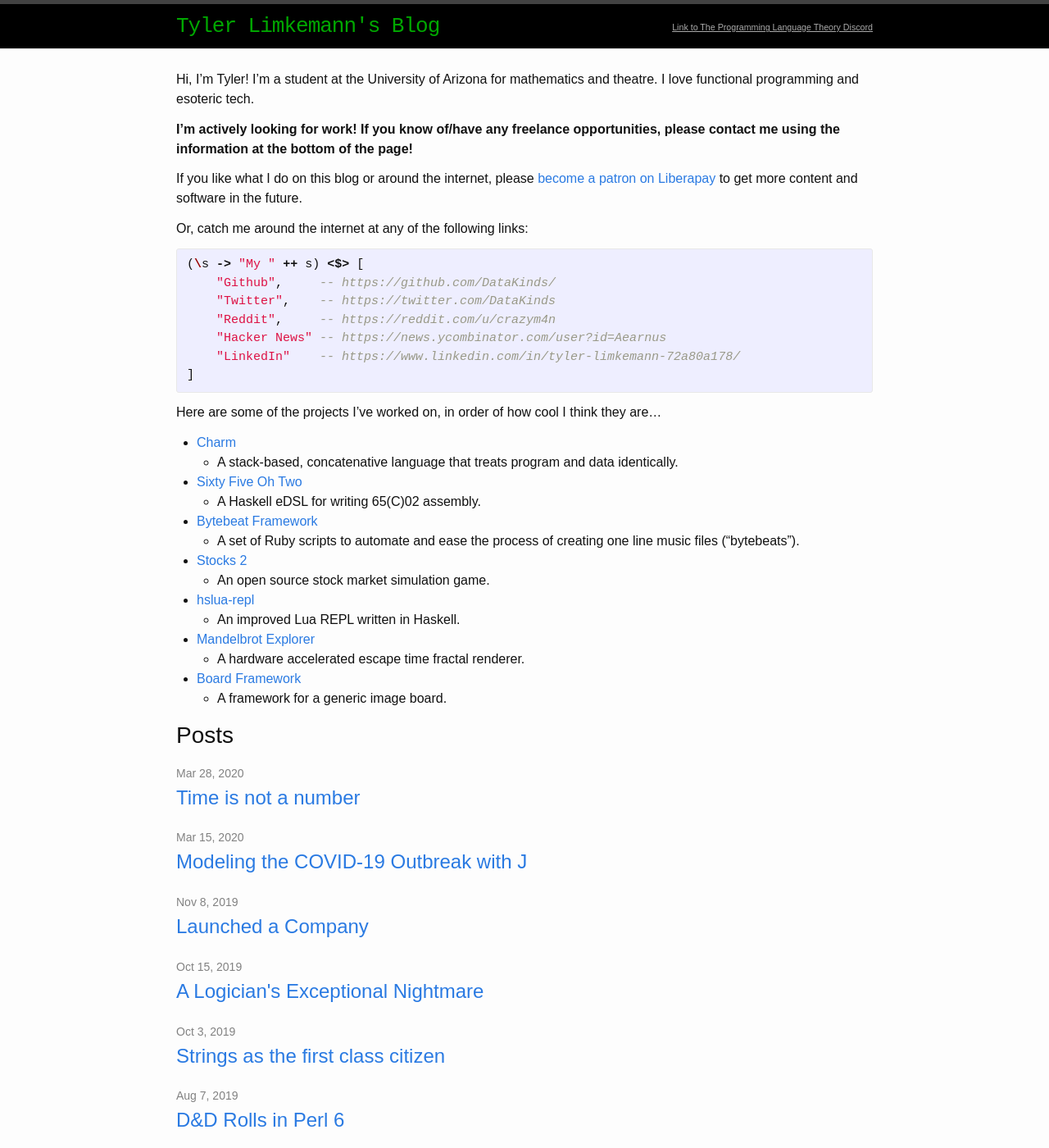
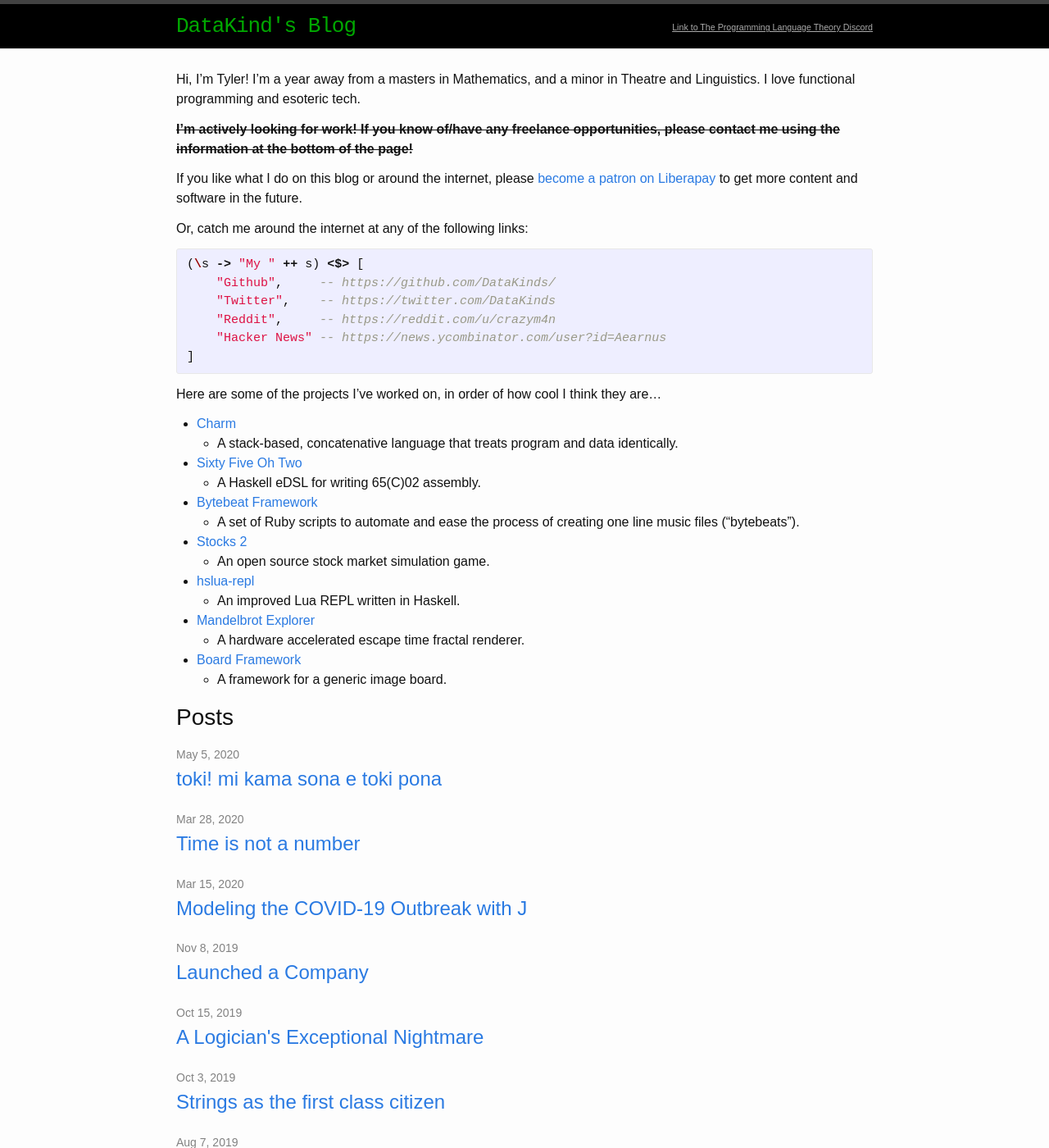
Before and after one commit to DataKinds/datakinds.github.io, a Jekyll site: the page built from index.md, in a window 1280 px wide and 1400 px high. Shown: the whole window at 82% size. Built offline with Jekyll 4.4.1, drawn with Linux system fonts in a browser that asks for light colours; some of the changed text lies outside the part shown.

Commit message:
Cops can't use git history

```diff
--- a/_config.yml
+++ b/_config.yml
@@ -13,8 +13,8 @@
 # you will see them accessed via {{ site.title }}, {{ site.email }}, and so on.
 # You can create any custom variable you would like, and they will be accessible
 # in the templates via {{ site.myvariable }}.
-title: Tyler Limkemann's Blog
-email: tslimkemann@email.arizona.edu
+title: DataKind's Blog
+email: <none, message me on twitter>
 description: >- # this means to ignore newlines until "baseurl:"
   This is DataKinds' personal blog.
 baseurl: "" # the subpath of your site, e.g. /blog
--- a/_includes/about_include.md
+++ b/_includes/about_include.md
@@ -1,6 +1,6 @@
-Hi, I'm Tyler! I'm a student at the University of Arizona for mathematics and theatre. I love functional programming and esoteric tech.
+Hi, I'm Tyler! I'm a year away from a masters in Mathematics, and a minor in Theatre and Linguistics. I love functional programming and esoteric tech.
 
-**I'm actively looking for work! If you know of/have any freelance opportunities, please contact me using the information at the bottom of the page!**
+~~**I'm actively looking for work! If you know of/have any freelance opportunities, please contact me using the information at the bottom of the page!**~~
 
 If you like what I do on this blog or around the internet, please [become a patron on Liberapay](https://liberapay.com/Aearnus) to get more content and software in the future.
 
@@ -12,7 +12,6 @@ Or, catch me around the internet at any of the following links:
     "Twitter",    -- https://twitter.com/DataKinds
     "Reddit",     -- https://reddit.com/u/crazym4n
     "Hacker News" -- https://news.ycombinator.com/user?id=Aearnus
-    "LinkedIn"    -- https://www.linkedin.com/in/tyler-limkemann-72a80a178/
 ]
 {% endhighlight %}
 
```
Also changed, not shown: _posts/2020-05-05-toki-mi-kama-sona-e-toki-pona.md (added, +11 -0 lines).
